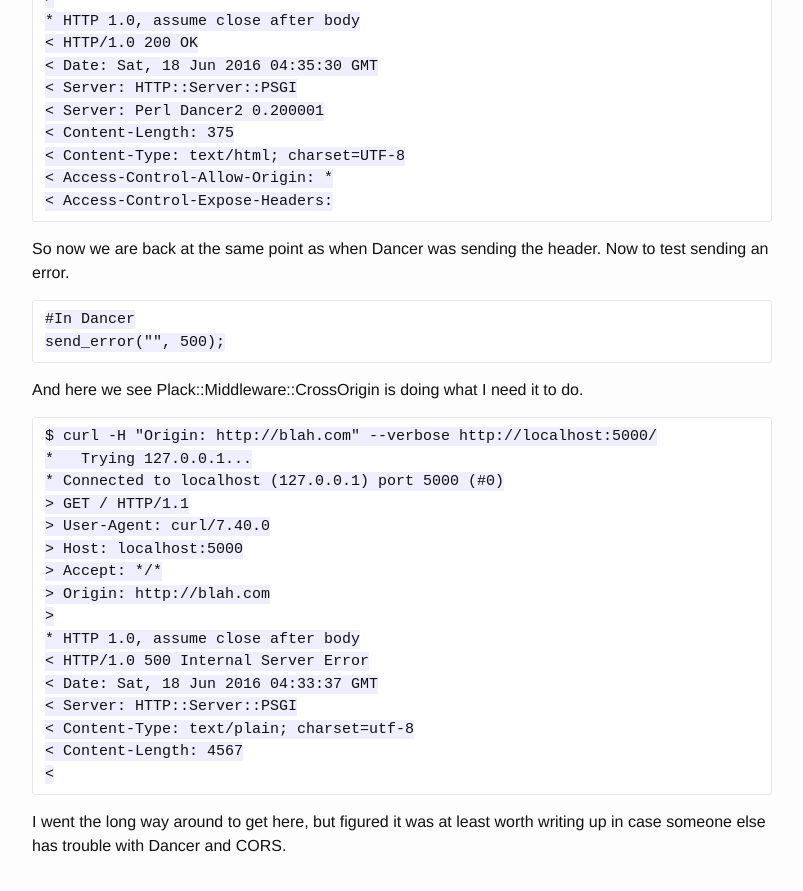
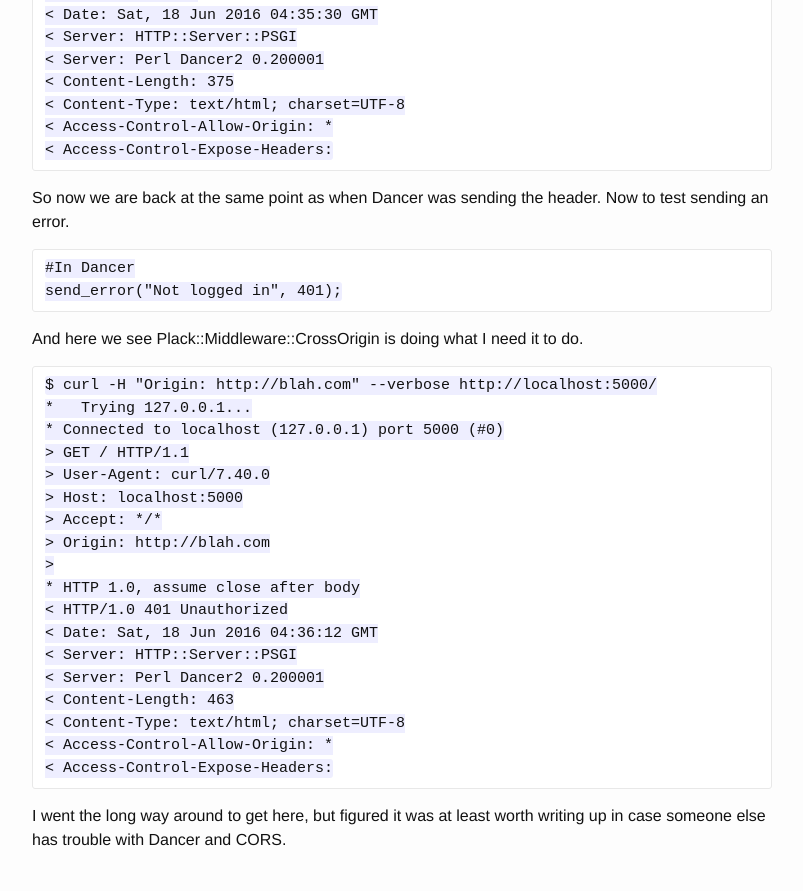
Before and after one commit to Woody2143/woody2143.github.io, a Jekyll site: the page built from _posts/2016-06-27-dancing-with-cors.markdown, in a window 1280 px wide and 900 px high, scrolled down 2594 px. Shown: the top 891 px of the window, without its empty margins (238-1041 px from the left). Built offline with Jekyll 4.4.1, drawn with Linux system fonts in a browser that asks for light colours.

Commit message:
a few fixes to the post

````diff
--- a/_posts/2016-06-27-dancing-with-cors.markdown
+++ b/_posts/2016-06-27-dancing-with-cors.markdown
@@ -84,6 +83,7 @@ $ curl --verbose http://localhost:5000/
 While searching around and looking at things related to this issue I had seen posts complaining that this specific Plack module did not work. So I wasn't surprised to see that it didn't work right off the bat. So I decided to dig in to the module itself to see what was up.
 
 I'd like to say I immediately saw the offending bit of code, but I had to play around with it a little bit before it hit me that the it was looking for the 'HTTP_ORIGIN' header.
+
 ```
 #Plack/Middleware/CrossOrigin.pm
 sub call {
@@ -122,7 +122,7 @@ So now we are back at the same point as when Dancer was sending the header. Now
 
 ```
 #In Dancer
-send_error("", 500);
+send_error("Not logged in", 401);
 ```
 
 And here we see Plack::Middleware::CrossOrigin is doing what I need it to do.
@@ -138,12 +138,14 @@ $ curl -H "Origin: http://blah.com" --verbose http://localhost:5000/
 > Origin: http://blah.com
 >
 * HTTP 1.0, assume close after body
-< HTTP/1.0 500 Internal Server Error
-< Date: Sat, 18 Jun 2016 04:33:37 GMT
+< HTTP/1.0 401 Unauthorized
+< Date: Sat, 18 Jun 2016 04:36:12 GMT
 < Server: HTTP::Server::PSGI
-< Content-Type: text/plain; charset=utf-8
-< Content-Length: 4567
-<
+< Server: Perl Dancer2 0.200001
+< Content-Length: 463
+< Content-Type: text/html; charset=UTF-8
+< Access-Control-Allow-Origin: *
+< Access-Control-Expose-Headers:
 ```
 
 I went the long way around to get here, but figured it was at least worth writing up in case someone else has trouble with Dancer and CORS.
````
Also changed, not shown: other parts of _posts/2016-06-27-dancing-with-cors.markdown (+0 -1 lines).
